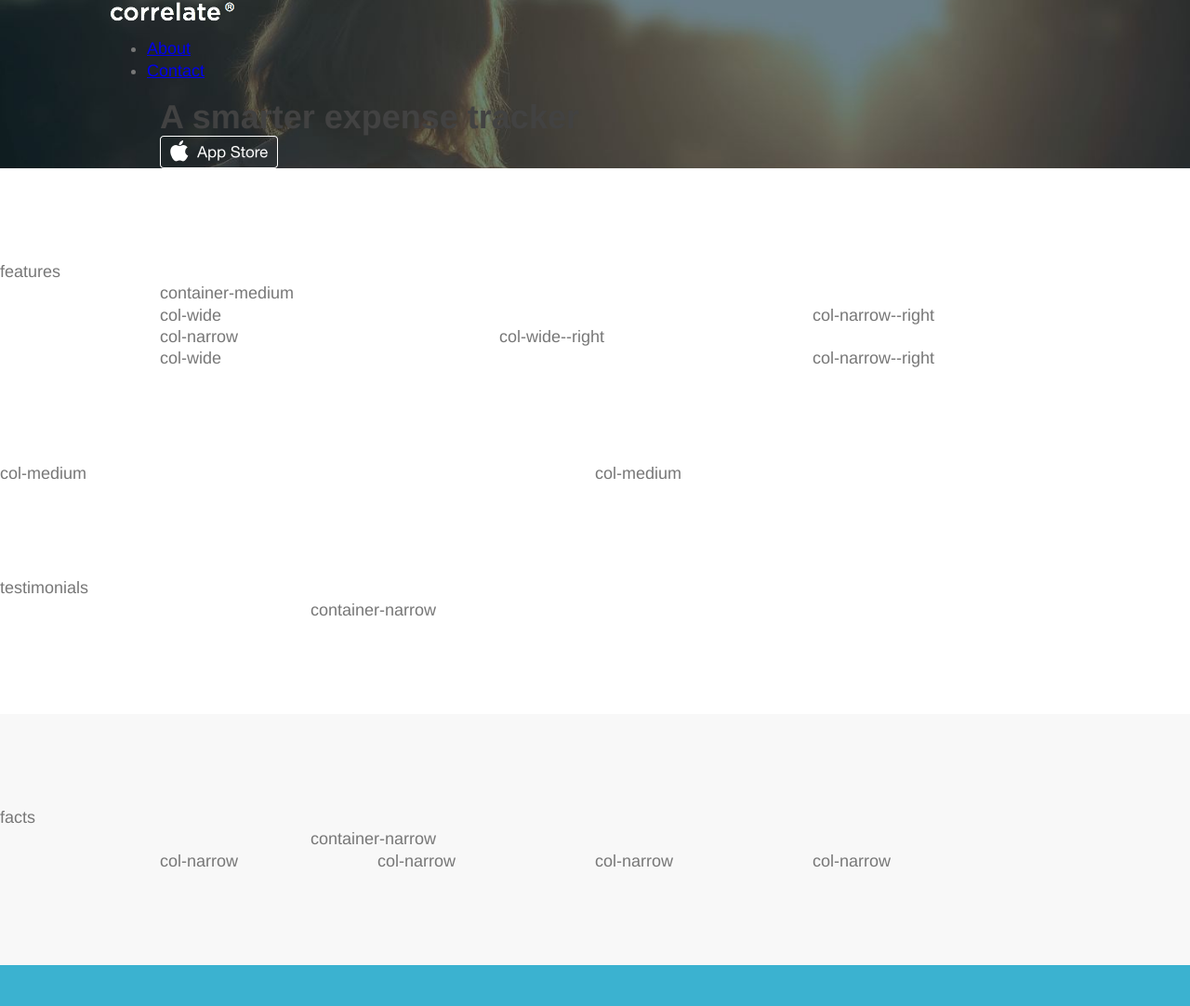
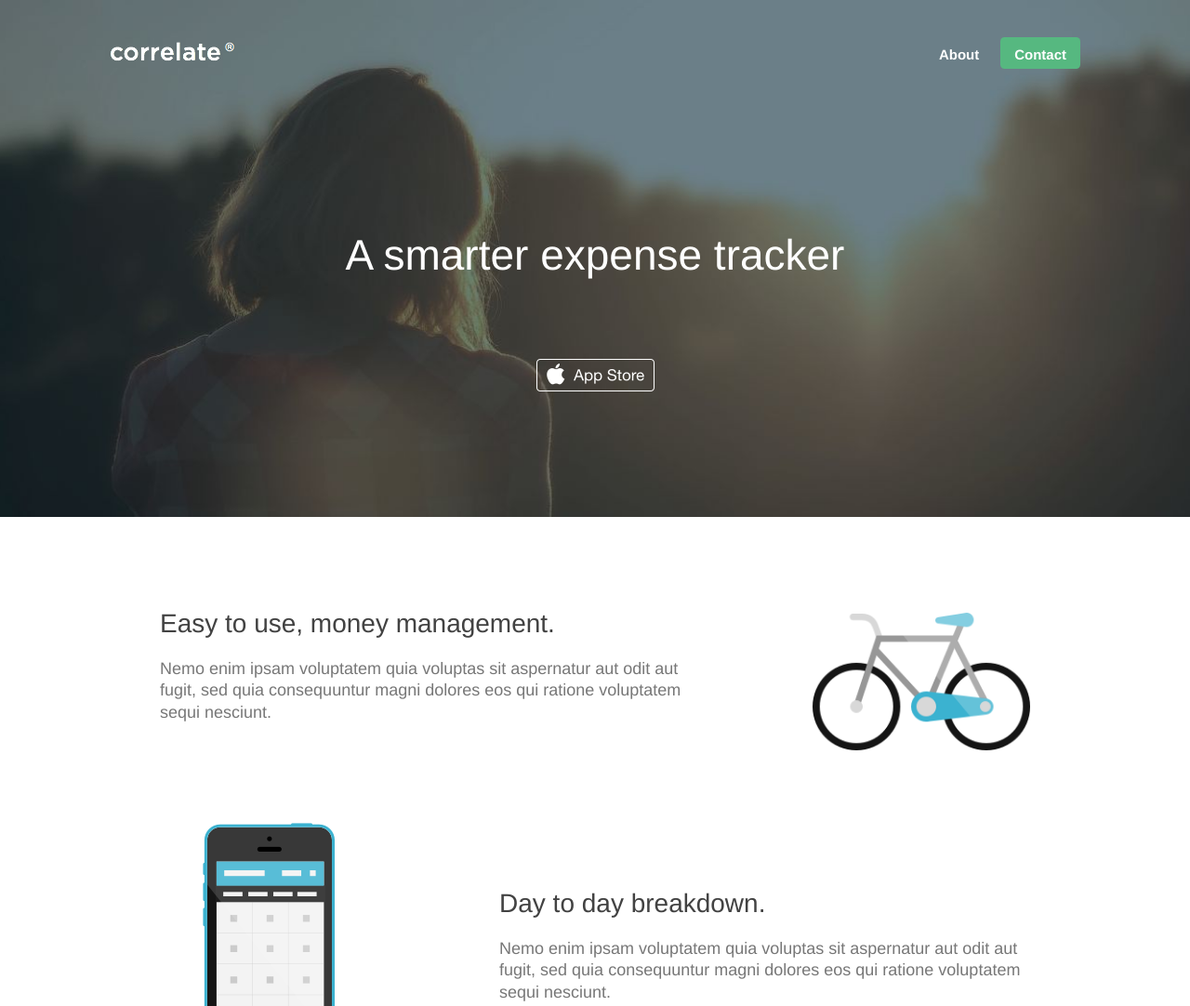
Before and after one commit to learnable-content/Build-Your-First-Website-HTMLCSS, a plain HTML site: page index.html in a window 1280 px wide. Shown: the top 1082 px of the page at 93% size. Drawn offline with Linux system fonts and the light colour scheme.

Commit message:
Lesson 6.1: Final files

```diff
--- a/assets/css/modules.css
+++ b/assets/css/modules.css
@@ -20,13 +20,192 @@ banner
 header
 ---------------------------- */
 
+.header
+{
+	padding: 1.25em 1em;
+	/* 20px/16px - 16px/16px */
+}
+
+.header__logo
+{
+	float: left;
+	padding-top: .2em;
+}
+
+.header__nav
+{
+	float: right;
+	width: 150px;
+}
+
+.header__nav ul
+{
+	margin: 0;
+	padding: 0;
+	list-style: none;
+	text-align: right;
+}
+
+.header__nav li
+{
+	display: inline-block;
+	margin: 0;
+}
+
+.header__nav a
+{
+	display: block;
+	margin-right: .2em;
+	padding: 0.6em 1em 0.4em;
+	border-radius: .3em;
+	color: #fff;
+	background: none;
+	font-size: 0.8125em;
+	/* 13px/16px */
+	font-weight: bold;
+	text-decoration: none;
+}
+
+.header__nav-contact a { margin-right: 0; }
+
+.current a
+{
+	color: #fff;
+	background: #56b880;
+}
+
+.header__nav a:focus { background: #000; }
+.header__nav a:hover { background: #3bb2d0; }
+.header__nav a:active { background: #af0000; }
+
+@media (min-width: 38em)
+{
+	.header
+	{
+		padding: 2.2222em 2em;
+		/* 40px/18px - 36px/18px */
+	}
+
+	.header__nav { width: 12em; }
+
+	.header__nav a
+	{
+		font-size: 0.8333em;
+		/* 15px/18px */
+	}
+}
+
 /* ----------------------------
 banner-content
 ---------------------------- */
 
+.banner-content
+{
+	padding: 1.875em 1.5em 2.8125em;
+	/* 30px/16px - 24px/16px - 45px/16px */
+	text-align: center;
+}
+
+.banner-content__heading
+{
+	margin: 0 0 1.875em;
+	/* 30px/16px */
+	color: #fff;
+	font-size: 1.5em;
+	/* 24px/16px */
+	font-weight: normal;
+}
+
+@media (min-width: 38em)
+{
+	.banner-content
+	{
+		padding: 7.5em 2em;
+		/* 135px/18px - 36px/18px */
+	}
+
+	.banner-content__heading
+	{
+		font-size: 2.5556em;
+		/* 46px/18px */
+	}
+}
+
 /* ----------------------------
 features
 ---------------------------- */
+
+.features { text-align: center; }
+
+.features__row
+{
+	margin-bottom: 2.1875em;
+	/* 35px/16px */
+}
+
+.features__heading
+{
+	margin: 0 0 .75em;
+	/* 12px/16px */
+	font-size: 1.125em;
+	/* 18px/16px */
+}
+
+.features__text { margin: 0; }
+
+.features__bike
+{
+	height: 90px;
+	background: url(../img/icon-bike.png) no-repeat center;
+	background-size: contain;
+}
+
+.features__phone
+{
+	height: 149px;
+	background: url(../img/icon-phone.png) no-repeat center;
+	background-size: contain;
+}
+
+.features__safe
+{
+	height: 80px;
+	background: url(../img/icon-safe.png) no-repeat center;
+	background-size: contain;
+}
+
+@media (min-width: 38em)
+{
+	.features { text-align: left; }
+
+	.features__row
+	{
+		margin-bottom: 4.1667em;
+		/* 75px/18px */
+	}
+
+	.features__row:last-child { margin: 0; }
+
+	.features__padding
+	{
+		padding-top: 4em;
+		/* 72px/18px */
+	}
+
+	.features__heading
+	{
+		font-size: 1.5556em;
+		/* 75px/18px */
+		font-weight: normal;
+	}
+}
+
+@media (min-width: 50em)
+{
+	.features__bike { height: 154px; }
+	.features__phone { height: 296px; }
+	.features__safe { height: 141px; }
+}
 
 /* ----------------------------
 testimonials
--- a/index.html
+++ b/index.html
@@ -76,32 +76,42 @@
 </div>
 
 <!-- features -->
-<div class="row row--white row--padding-wide">
-	features
+<div class="row row--white row--padding-wide features">
 	<div class="row container-medium">
-		container-medium
-		<div class="row">
-			<div class="col-narrow--right">
-				col-narrow--right
+		<div class="row features__row">
+			<div class="col-narrow--right features__bike">
 			</div>
 			<div class="col-wide">
-				col-wide
+				<h2 class="features__heading">
+					Easy to use, money management.
+				</h2>
+				<p class="features__text">
+					Nemo enim ipsam voluptatem quia voluptas sit aspernatur aut odit aut fugit, sed quia consequuntur magni dolores eos qui ratione voluptatem sequi nesciunt.
+				</p>
 			</div>
 		</div>
-		<div class="row">
-			<div class="col-narrow">
-				col-narrow
+		<div class="row features__row">
+			<div class="col-narrow features__phone">
 			</div>
-			<div class="col-wide--right">
-				col-wide--right
+			<div class="col-wide--right features__padding">
+				<h2 class="features__heading">
+					Day to day breakdown.
+				</h2>
+				<p class="features__text">
+					Nemo enim ipsam voluptatem quia voluptas sit aspernatur aut odit aut fugit, sed quia consequuntur magni dolores eos qui ratione voluptatem sequi nesciunt.
+				</p>
 			</div>
 		</div>
-		<div class="row">
-			<div class="col-narrow--right">
-				col-narrow--right
+		<div class="row features__row">
+			<div class="col-narrow--right features__safe">
 			</div>
 			<div class="col-wide">
-				col-wide
+				<h2 class="features__heading">
+					Connect securely with your bank.
+				</h2>
+				<p class="features__text">
+					Nemo enim ipsam voluptatem quia voluptas sit aspernatur aut odit aut fugit, sed quia consequuntur magni dolores eos qui ratione voluptatem sequi nesciunt.
+				</p>
 			</div>
 		</div>
 	</div>
```
